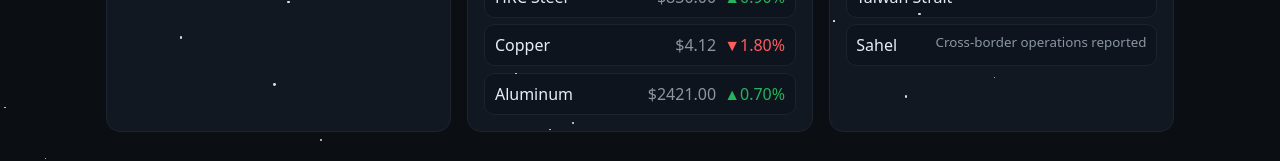
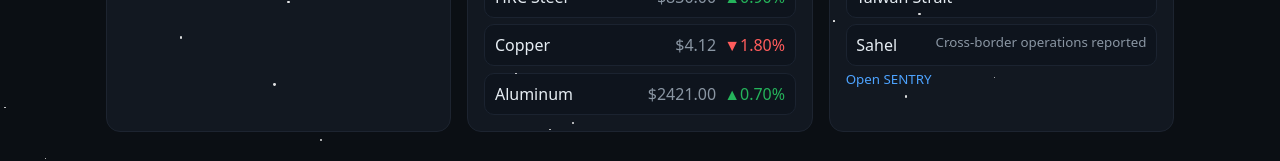
Before and after one commit to DribzyMunition/mil-ticker, a plain HTML site: page index.html in a window 1280 px wide. Shown: the part 316-477 px from the top of the page. Drawn offline with Linux system fonts and the light colour scheme.

Commit message:
test sentry viewer

```diff
--- a/index.html
+++ b/index.html
@@ -169,6 +169,7 @@
   <section>
     <h2>Conflict Watch</h2>
     <ul id="conflicts"></ul>
+   <small><a href="https://DribzyMunition.github.io/sentry-conflict/" target="_blank">Open SENTRY</a></small>
   </section>
 
 <!-- Divider with timestamp & sources (between tiers) -->
```
